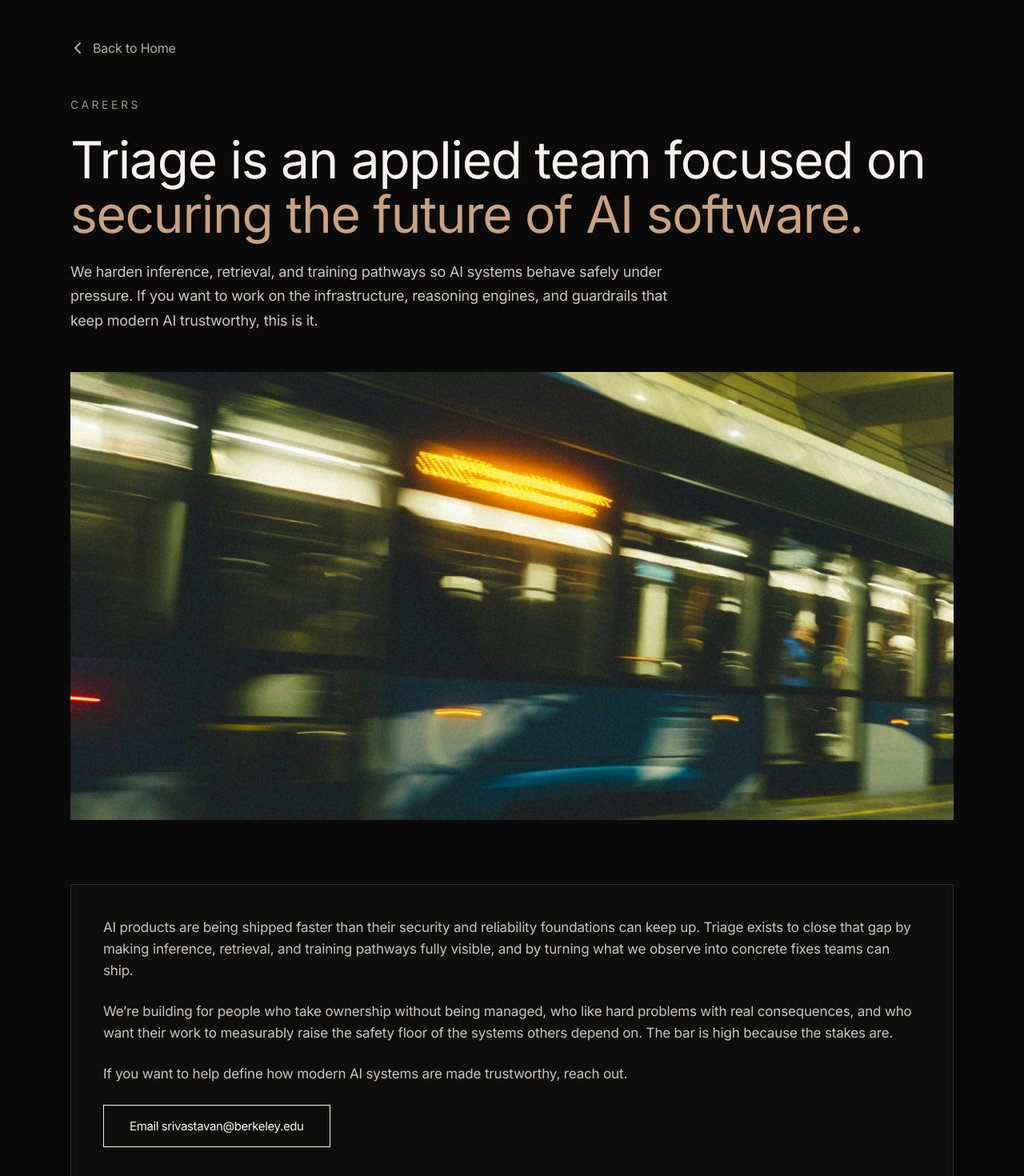
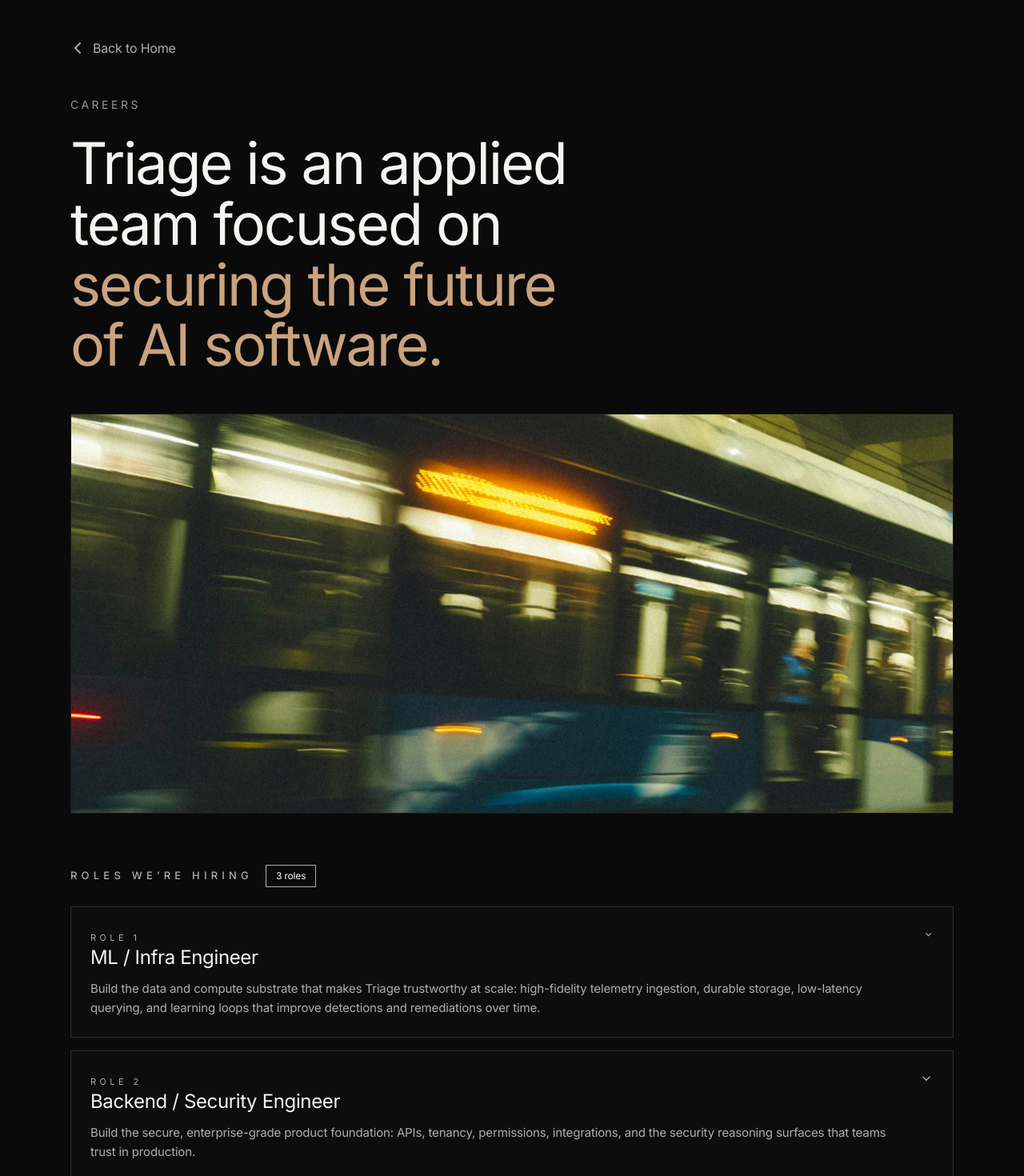
Before and after one commit to srivastavanik/triage-front, a Next.js app: page /careers in a window 1280 px wide. Shown: the part 80-1550 px from the top of the page at 80% size. Built offline with nearby package versions, Linux system fonts and the light colour scheme.

Commit message:
Fix careers page hero layout and update role buttons

```diff
--- a/app/careers/page.tsx
+++ b/app/careers/page.tsx
@@ -100,19 +100,16 @@
           <motion.div
             initial={{ opacity: 0, y: 20 }}
             animate={{ opacity: 1, y: 0 }}
-        className="mb-20"
+            className="mb-16"
           >
-        <div className="grid gap-12 lg:grid-cols-[1.2fr,0.8fr] items-center">
-          <div>
+        <div className="max-w-2xl mb-12">
           <p className="text-[14px] uppercase tracking-[0.25em] text-[#f5f4f099] mb-6">Careers</p>
-            <h1 className="text-[48px] lg:text-[64px] font-normal leading-[1.05] tracking-[-0.02em] mb-6">
+          <h1 className="text-[48px] lg:text-[72px] font-normal leading-[1.05] tracking-[-0.03em] text-[#f5f4f0]">
             Triage is an applied team focused on <span className="text-[#C9A37E]">securing the future of AI software.</span>
             </h1>
-            <p className="text-[18px] leading-[1.7] text-[#dbd7caee] max-w-3xl">
-              We harden inference, retrieval, and training pathways so AI systems behave safely under pressure. If you want to work on the infrastructure, reasoning engines, and guardrails that keep modern AI trustworthy, this is it.
-            </p>
         </div>
-          <div className="relative h-[560px] w-full">
+
+        <div className="relative h-[500px] w-full border border-[#1a1a1a]">
           <Image
             src="/careers-hero.jpg"
             alt="Triage team working session"
@@ -122,21 +119,7 @@
             priority
           />
             </div>
-        </div>
           </motion.div>
-
-      {/* Greater description */}
-      <section id="overview" className="mb-24 border border-[#2d2d2d] bg-[#0d0d0d] p-10 space-y-6 text-[18px] leading-[1.8] text-[#f5f4f0]">
-        <p>AI products are being shipped faster than their security and reliability foundations can keep up. Triage exists to close that gap by making inference, retrieval, and training pathways fully visible, and by turning what we observe into concrete fixes teams can ship.</p>
-        <p>We’re building for people who take ownership without being managed, who like hard problems with real consequences, and who want their work to measurably raise the safety floor of the systems others depend on. The bar is high because the stakes are.</p>
-        <p>If you want to help define how modern AI systems are made trustworthy, reach out.</p>
-        <a
-          href="mailto:srivastavan@berkeley.edu"
-          className="inline-flex items-center gap-2 px-8 py-3 border border-[#f5f4f0] text-[#f5f4f0] text-[15px] tracking-tight hover:bg-[#f5f4f0] hover:text-[#0a0a0a] transition-colors"
-        >
-          Email srivastavan@berkeley.edu
-        </a>
-      </section>
 
       {/* Roles */}
       <section className="mb-24">
@@ -215,7 +198,7 @@
                           href={`mailto:srivastavan@berkeley.edu?subject=${encodeURIComponent(role.title + ' - Triage')}`}
                           className="inline-flex items-center gap-2 px-6 py-2 border border-[#f5f4f0] text-[#f5f4f0] text-[13px] tracking-tight hover:bg-[#f5f4f0] hover:text-[#0a0a0a] transition-colors mt-4"
                         >
-                          Apply for {role.title}
+                          Email srivastavan@berkeley.edu
                         </a>
                       </div>
                     </div>
```
Lines whose indentation alone changed are shown as unchanged.
